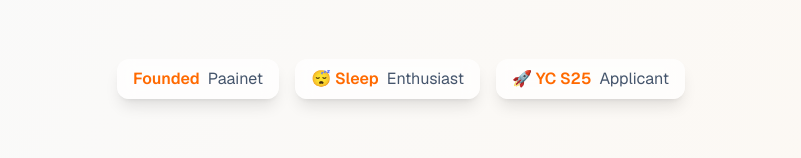
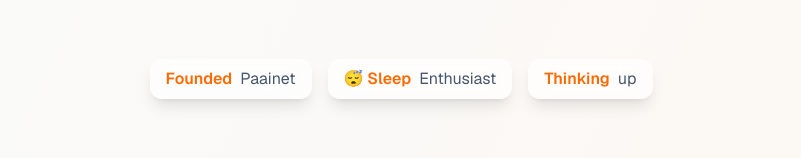
Before and after one commit to Aayush-coder-503/Aayush-portfolio, a Next.js app: page / in a window 1280 px wide. Shown: the part 509-667 px from the top of the page, without its empty margins (239-1040 px from the left). Built offline with nearby package versions, Linux system fonts and the light colour scheme; no server answers; the database is empty.

Commit message:
Thinking up

```diff
--- a/src/app/page.tsx
+++ b/src/app/page.tsx
@@ -261,8 +261,8 @@
               <span className="text-slate-600 ml-2">Enthusiast</span>
             </div>
             <div className="bg-white/70 backdrop-blur-sm rounded-xl px-4 py-2 shadow-lg">
-              <span className="text-orange-500 font-semibold">🚀 YC S25</span>
-              <span className="text-slate-600 ml-2">Applicant</span>
+              <span className="text-orange-500 font-semibold">Thinking</span>
+              <span className="text-slate-600 ml-2">up</span>
             </div>
           </div>
 
```
